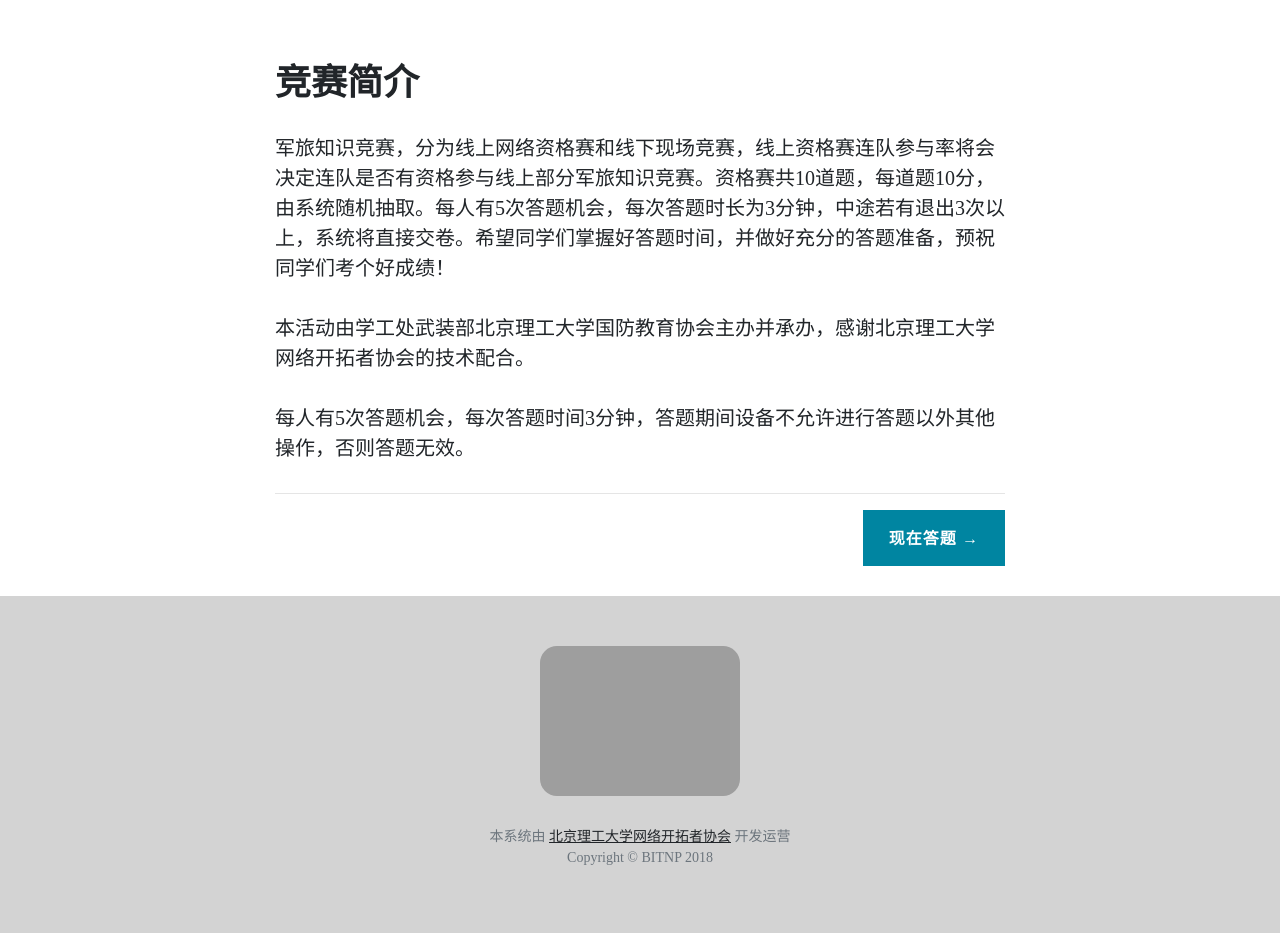
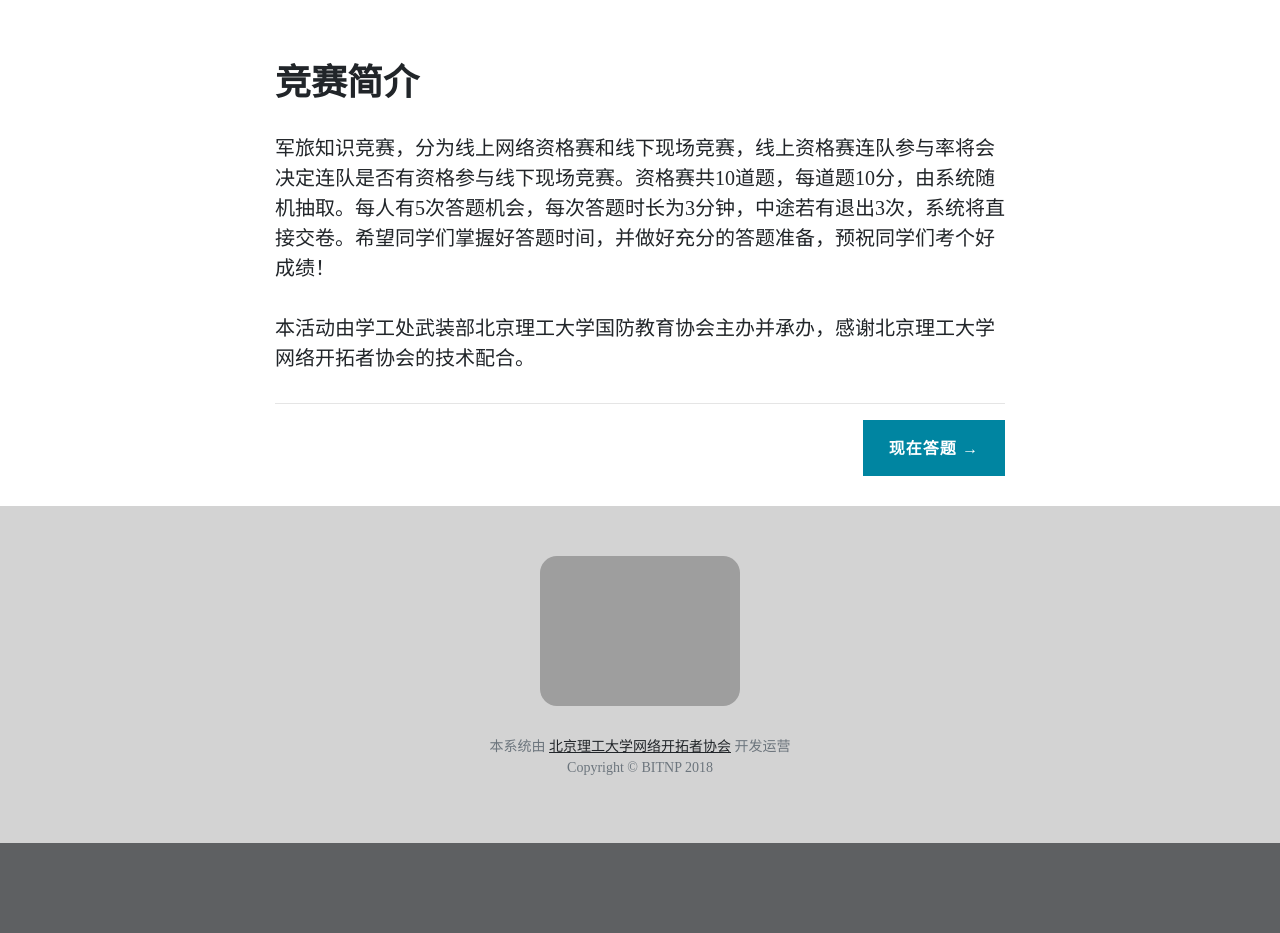
Before and after one commit to BITNP/national-defense-knowledge-contest, a PHP site: page / in a window 1280 px wide. Shown: the part 569-1502 px from the top of the page. After the commit the page ends 1412 px from the top, so only its background shows below. Run offline with PHP 8.4, Linux system fonts and the light colour scheme; grey boxes are pictures that could not be loaded.

Commit message:
文案修改

```diff
--- a/index.php
+++ b/index.php
@@ -37,11 +37,9 @@
         <div class="col-lg-8 col-md-10 mx-auto">
             <h2 class="section-heading">竞赛简介</h2>
 
-            <p>军旅知识竞赛，分为线上网络资格赛和线下现场竞赛，线上资格赛连队参与率将会决定连队是否有资格参与线上部分军旅知识竞赛。资格赛共10道题，每道题10分，由系统随机抽取。每人有5次答题机会，每次答题时长为3分钟，中途若有退出3次以上，系统将直接交卷。希望同学们掌握好答题时间，并做好充分的答题准备，预祝同学们考个好成绩！</p>
+            <p>军旅知识竞赛，分为线上网络资格赛和线下现场竞赛，线上资格赛连队参与率将会决定连队是否有资格参与线下现场竞赛。资格赛共10道题，每道题10分，由系统随机抽取。每人有5次答题机会，每次答题时长为3分钟，中途若有退出3次，系统将直接交卷。希望同学们掌握好答题时间，并做好充分的答题准备，预祝同学们考个好成绩！</p>
 
             <p>本活动由学工处武装部北京理工大学国防教育协会主办并承办，感谢北京理工大学网络开拓者协会的技术配合。</p>
-
-            <p>每人有5次答题机会，每次答题时间3分钟，答题期间设备不允许进行答题以外其他操作，否则答题无效。</p>
 
             <hr/>
             <!-- Pager -->
--- a/ready.php
+++ b/ready.php
@@ -47,8 +47,8 @@ $tried = PaperManager::get_paper_count($_SESSION['id']);
             }else if($_SESSION['status'] == 2){
                 if(time() < $END_TIME && $tried < $CHANCE){
                     ?>
-                    <p>试题共30道，系统随机抽取，满分100分。最高成绩达到或超过<B>60分</B>即可获得一份可下载的线上证书。</p>
-                    <p>答题限时15分钟，中途如有退出，<strong>系统将不会保存当前答案</strong>，但可重新打开网页作答。希望同学们掌握好答题时间，并做好充分的答题准备，预祝同学们考个好成绩！</p>
+                    <p>军旅知识竞赛，分为线上网络资格赛和线下现场竞赛，线上资格赛连队参与率将会决定连队是否有资格参与线下现场竞赛。资格赛共10道题，每道题10分，由系统随机抽取。每人有5次答题机会，每次答题时长为3分钟，中途若有退出3次，系统将直接交卷。希望同学们掌握好答题时间，并做好充分的答题准备，预祝同学们考个好成绩！</p>
+                    <p>本活动由学工处武装部北京理工大学国防教育协会主办并承办，感谢北京理工大学网络开拓者协会的技术配合。</p>
                     <p>每人共有 5 次答题机会，您已经完成 <B><?=$tried?></B> 次答题。<a href="info.php">查看历史</a></p>
                     <p>若您已做好准备，点击下面的按钮进入答题系统。</p>
                     <a href="paper.php" class="btn btn-primary"><i class="fa fa-check" aria-hidden="true"></i> 进入答题</a>
```
